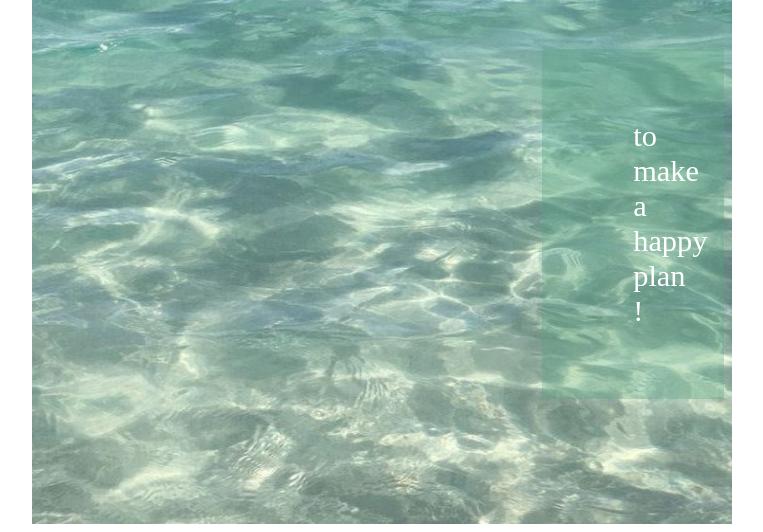
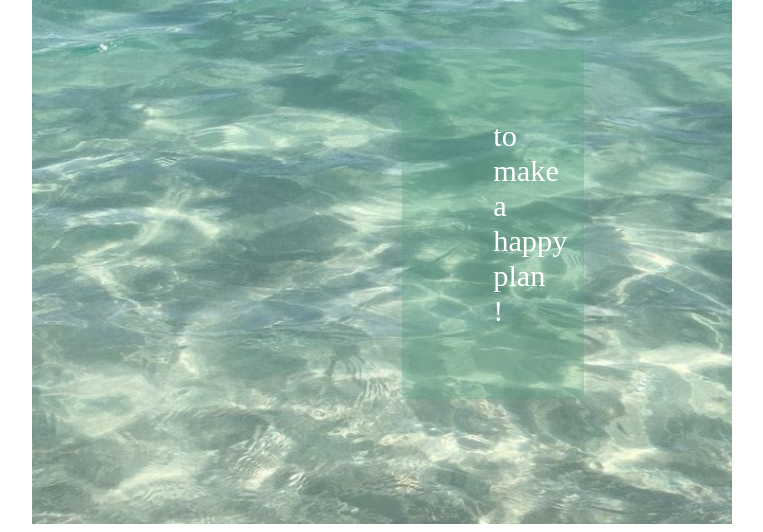
Before and after one commit to 0dnjs/todolist_mini_project, a plain HTML site: page index.html in a window 1280 px wide. Shown: the part 434-966 px from the top of the page, without its empty margins (258-1021 px from the left). Drawn offline with Linux system fonts and the light colour scheme; a web font is replaced by a local one.

Commit message:
feat: 2023/08/11 title 박스 위치 수정

```diff
--- a/css/main.css
+++ b/css/main.css
@@ -36,7 +36,7 @@ h1 {
 .title {
     position: absolute;
     top: 50%;
-    right: 10%;
+    right: 30%;
     width: 120px;
     height: 350px;
 }
```
